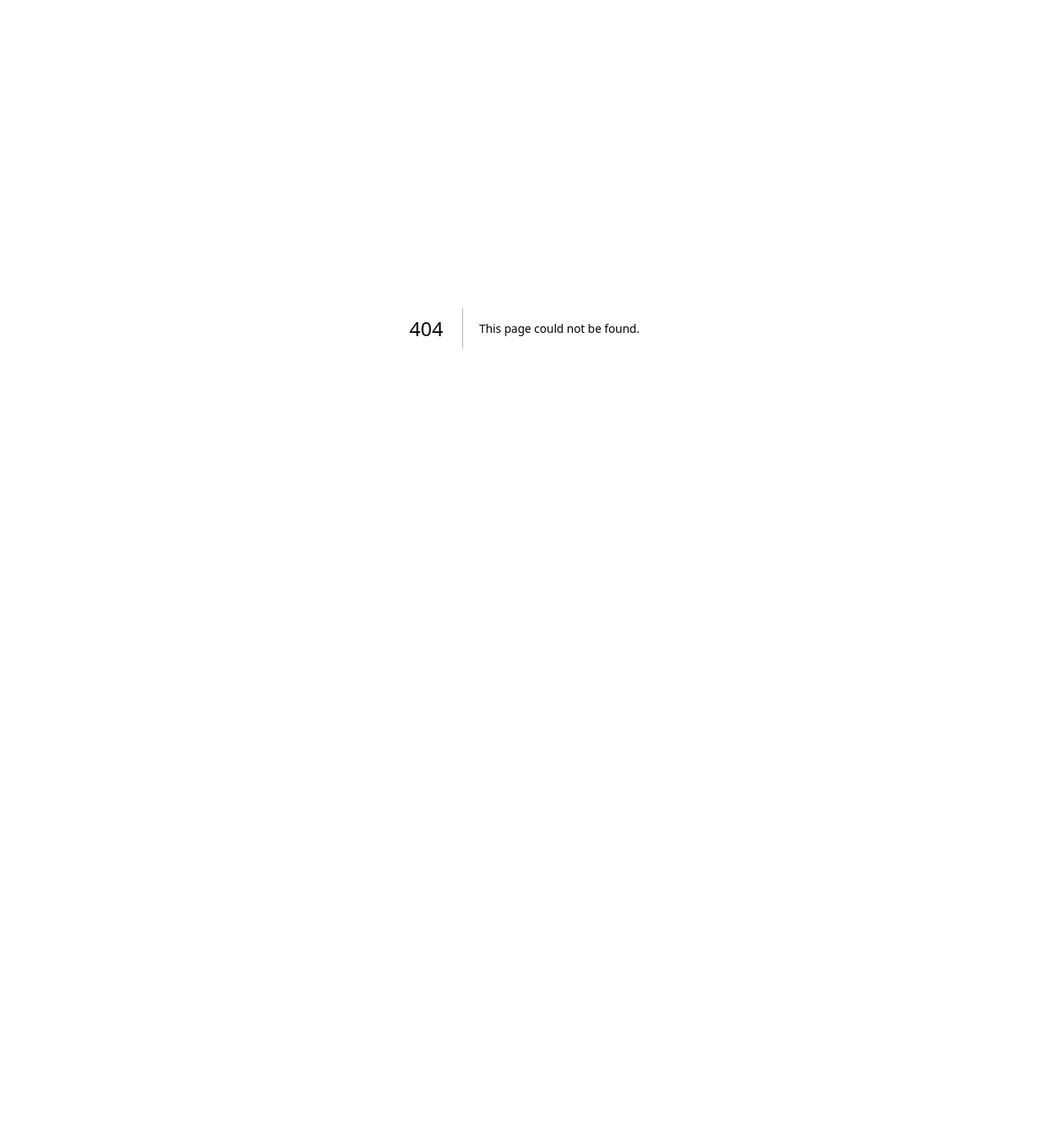
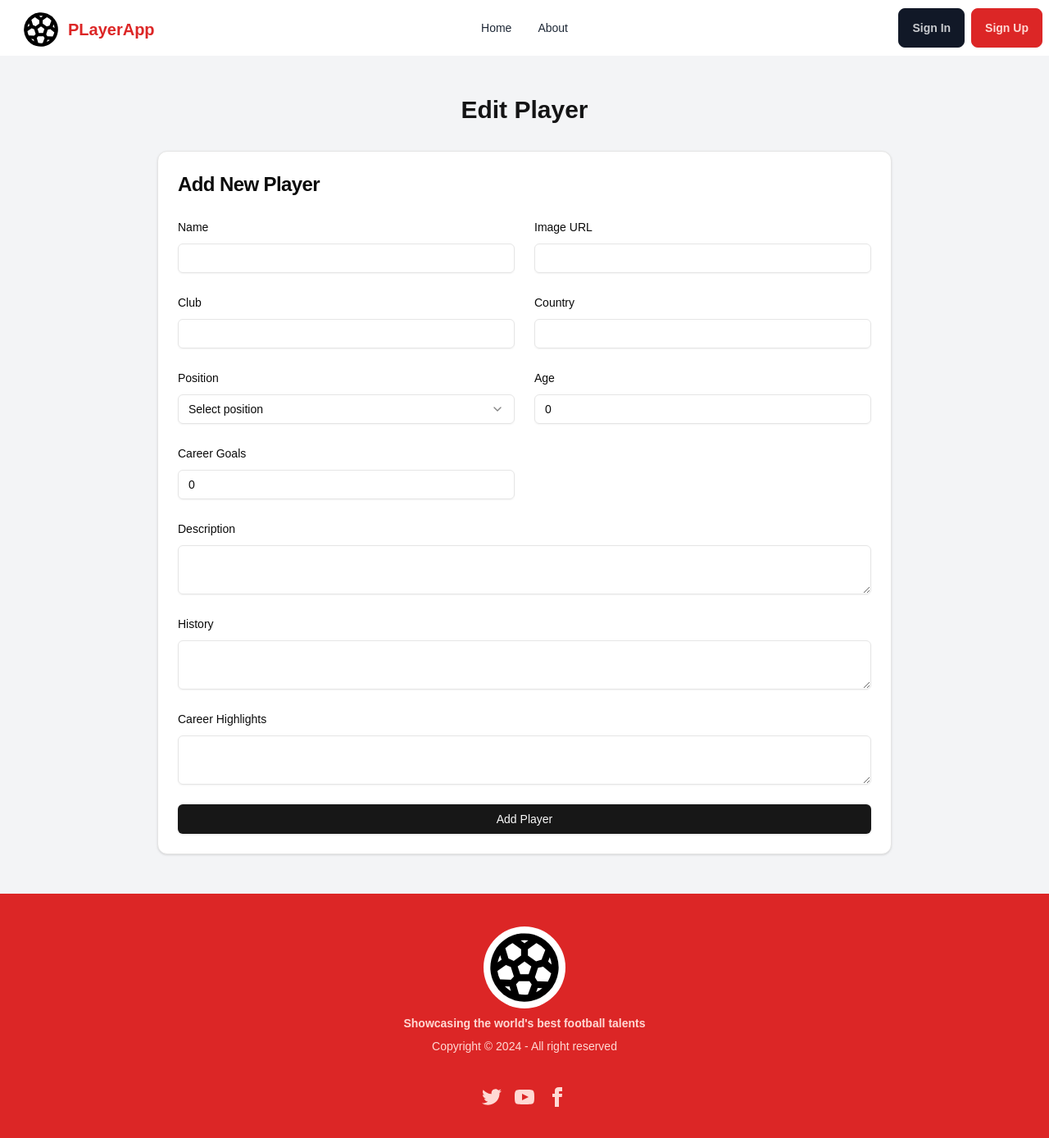
Before and after one commit to Osiris8/player-app, a Next.js app: page /player/edit/1 in a window 1280 px wide. Before the commit this address had no page. Shown: the whole page at 82% size. Before the commit the page ends 800 px from the top, so only its background shows below. Built offline with nearby package versions, Linux system fonts and the light colour scheme; no server answers.

Commit message:
update player form

```diff
--- /dev/null
+++ b/app/player/edit/[id]/page.tsx
@@ -0,0 +1,19 @@
+import Footer from "@/components/Footer";
+import Navbar from "@/components/Navbar";
+import PlayerForm from "@/components/PlayerForm";
+export default function Home() {
+  return (
+    <div data-theme="elegant">
+      <div className="flex flex-col min-h-screen">
+        <Navbar />
+        <main className="py-12">
+          <div className="container mx-auto px-4">
+            <h1 className="text-3xl font-bold mb-8 text-center">Edit Player</h1>
+            <PlayerForm />
+          </div>
+        </main>
+        <Footer />
+      </div>
+    </div>
+  );
+}
--- a/components/PlayerForm.tsx
+++ b/components/PlayerForm.tsx
@@ -1,7 +1,7 @@
 "use client";
 import { useKindeBrowserClient } from "@kinde-oss/kinde-auth-nextjs";
 import { useState, useEffect } from "react";
-import { useRouter } from "next/navigation";
+import { useRouter, usePathname } from "next/navigation";
 import { Card, CardContent, CardHeader, CardTitle } from "@/components/ui/card";
 import { Input } from "@/components/ui/input";
 import { Label } from "@/components/ui/label";
@@ -33,8 +33,9 @@ interface PlayerFormProps {
 
 export default function PlayerForm({ initialData }: PlayerFormProps) {
   const { user } = useKindeBrowserClient();
-
   const router = useRouter();
+  const pathname = usePathname();
+  const [isPlayerCreator, setIsPlayerCreator] = useState(false);
   const [formData, setFormData] = useState(
     initialData || {
       userId: user?.id,
@@ -55,8 +56,32 @@ export default function PlayerForm({ initialData }: PlayerFormProps) {
     // Update UserId if it's available
     if (user?.id) {
       setFormData((prev) => ({ ...prev, userId: user.id }));
+
+      const playerId = pathname.split("/").pop();
+
+      if (playerId) {
+        const fetchPlayerData = async () => {
+          try {
+            const response = await fetch(`/api/player/${playerId}`);
+            if (!response.ok) {
+              throw new Error("Unable to fetch player data");
+            }
+            const data = await response.json();
+
+            // Vérifiez si l'utilisateur est le créateur
+            if (data.userId === user?.id) {
+              setFormData(data); // Préremplir les champs si créateur
+              setIsPlayerCreator(true);
+            }
+          } catch (err) {
+            console.error(err);
+          }
+        };
+
+        fetchPlayerData();
+      }
     }
-  }, [user?.id]);
+  }, [user?.id, pathname]);
 
   const handleChange = (
     e: React.ChangeEvent<HTMLInputElement | HTMLTextAreaElement>
@@ -101,7 +126,7 @@ export default function PlayerForm({ initialData }: PlayerFormProps) {
     <Card className="w-full max-w-4xl mx-auto">
       <CardHeader>
         <CardTitle className="text-2xl font-bold">
-          {initialData ? "Edit Player" : "Add New Player"}
+          {isPlayerCreator ? "Edit Player" : "Add New Player"}
         </CardTitle>
       </CardHeader>
       <CardContent>
@@ -222,7 +247,7 @@ export default function PlayerForm({ initialData }: PlayerFormProps) {
             />
           </div>
           <Button type="submit" className="w-full">
-            {initialData ? "Update Player" : "Add Player"}
+            {isPlayerCreator ? "Update Player" : "Add Player"}
           </Button>
         </form>
       </CardContent>
```
